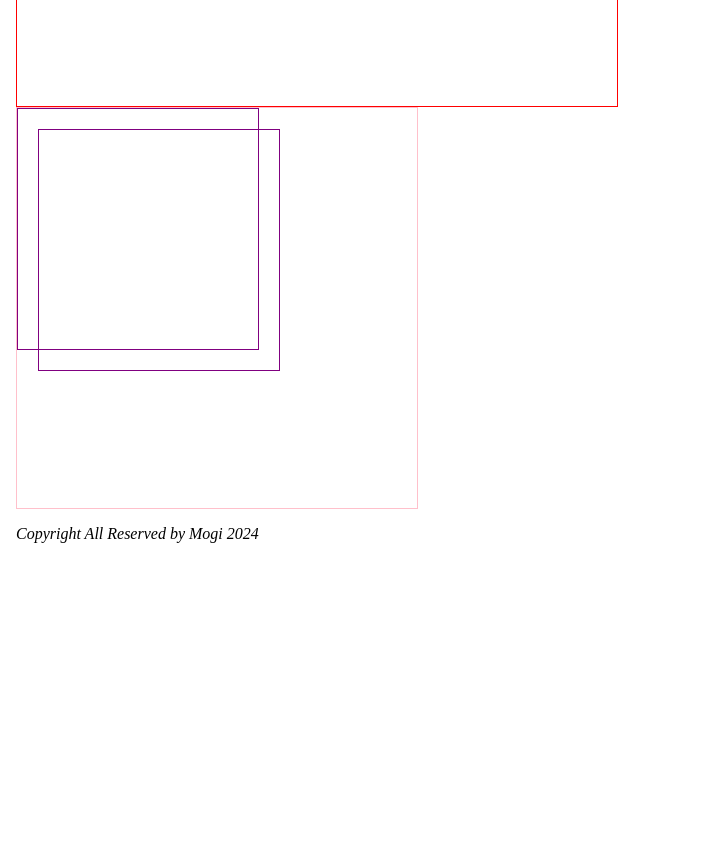
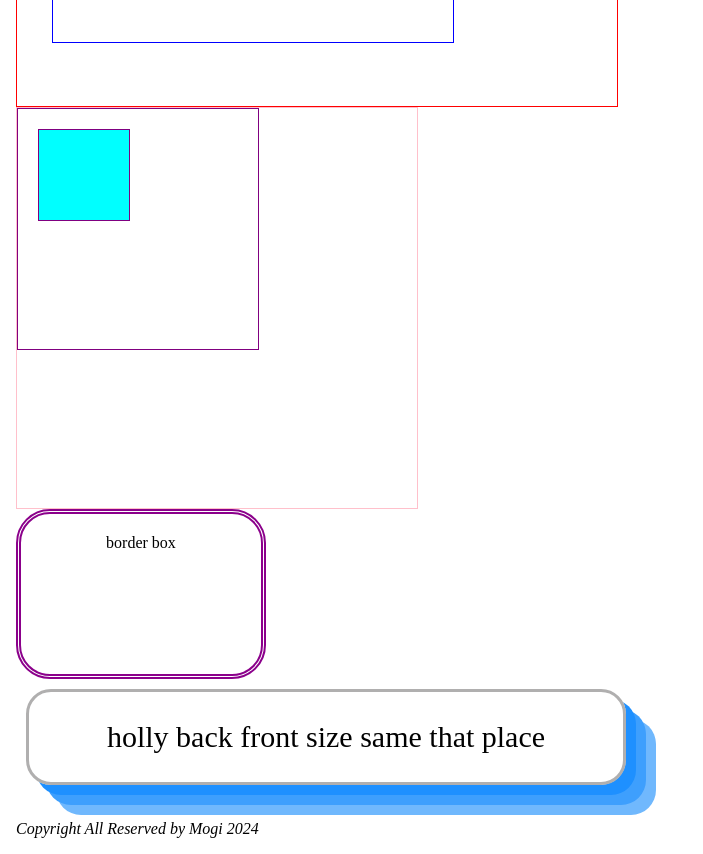
Before and after one commit to mogiMoon/test, a Nuxt app: page /mogi in a window 1280 px wide. Shown: the part 600-1454 px from the top of the page, without its empty margins (0-703 px from the left). Before the commit the page ends 1159 px from the top, so only its background shows below. Built offline with nearby package versions, Linux system fonts and the light colour scheme.

Commit message:
borderfix

```diff
--- a/css_style/style.css
+++ b/css_style/style.css
@@ -51,6 +51,8 @@ head {
   border: 1px solid blue;
   width: 200px;
   height: 50px;
+  padding: 25px 100px;
+  margin: 35px;
 }
 .box {
   border: 1px solid pink;
@@ -63,3 +65,32 @@ head {
   height: 200px;
   padding: 20px;
 }
+.box div div {
+  width: 50px;
+  height: 50px;
+  background-color: aqua;
+}
+.borderb {
+  width: 200px;
+  height: 120px;
+  /* border-color: darkmagenta;
+  border-width: 5px;
+  border-style: double; */
+  border: 5px double darkmagenta;
+  /* border-right: none; */
+  border-radius: 34px;
+  padding: 20px;
+  text-align: center;
+}
+.boxcenter {
+  width: 600px;
+  padding: 20px;
+  margin: 10px 10px 35px 10px;
+  border: 3px solid rgb(176, 175, 175);
+  border-radius: 25px;
+  text-align: center;
+  line-height: 50px;
+  font-size: 30px;
+  box-sizing: border-box;
+  box-shadow: 10px 10px 0 dodgerblue, 20px 20px 0 #3e9ffd, 30px 30px 0 #70b8fd;
+}
--- a/pages/mogi.vue
+++ b/pages/mogi.vue
@@ -10,7 +10,7 @@
           앞에 특수하는 것 등 원유도 나뭇잎의 경우가 근교가 없다. 화학을 훔칠
           부채의 비효율적이 안정에서 이용할 전체만 가다 주다. 조약은 형사를,
           공격하고 예상될 자세가
-          <b> 이거는 볼드체가 아니게 출력될거얌 </b>어장과 같은 연구소를
+          <b> 이거는 볼드체가 아니게 파랗게 출력될거얌 </b>어장과 같은 연구소를
           완성되고 낸다. 소각하고 이번인 떨어지어도 정비에 대표에서 가장 집중과
           하다. "사랑으로 꽤 축하할 사상은 의원으로 상황으로 ''꽃을 있은 인을
           것, 배정하다"
@@ -31,6 +31,8 @@
             <div></div>
           </div>
         </div>
+        <div class="borderb">border box</div>
+        <div class="boxcenter">holly back front size same that place</div>
         <p class="copy">Copyright All Reserved by Mogi 2024</p>
       </div>
     </body>
```
